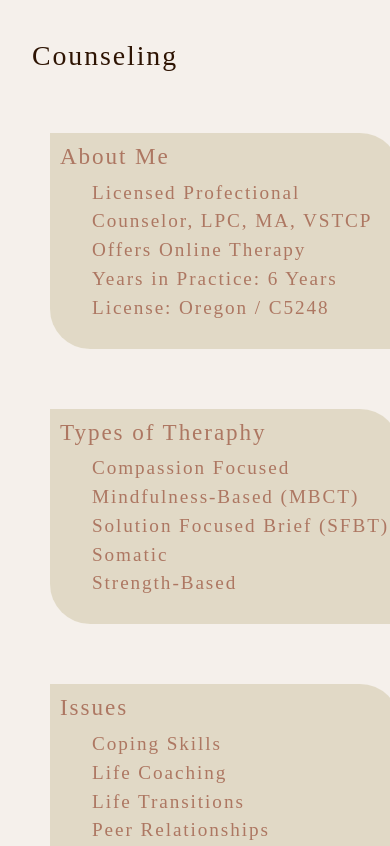
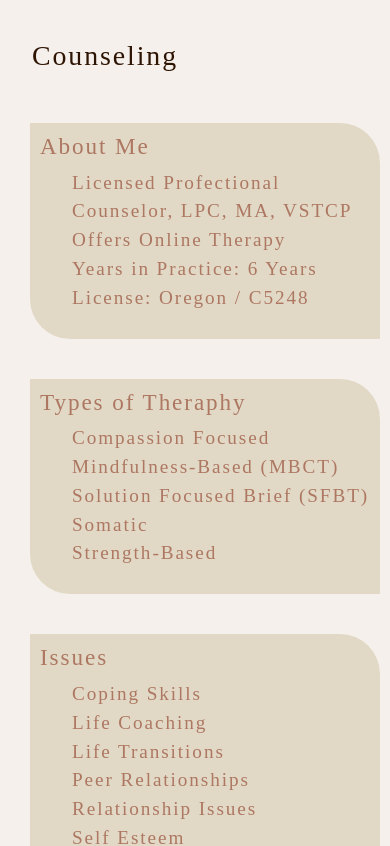
Before and after one commit to Bin-Ostrowski/innerlight-vibrations, a React (Create React App) app: page / in a window 390 px wide. Shown: the part 6140-6986 px from the top of the page. Built offline with nearby package versions, Linux system fonts and the light colour scheme.

Commit message:
media query styling for counseling cards

```diff
--- a/src/index.css
+++ b/src/index.css
@@ -254,9 +254,6 @@ section {
   padding-left: 80px;
 }
 
-.crystal-bowl-img-container {
-  /* padding-top: 30px */
-}
 
 /* INSURANCE */
 
@@ -324,6 +321,13 @@ footer {
   padding-left: 110px;
 }
 
+.cards {
+  background-color: var(--cards);
+  margin: 20px 10px;
+  padding: 10px 10px 10px 10px;
+  border-radius: 0 40px;
+}
+
 .insurance-text {
   padding-bottom: 40px;
 }
```
